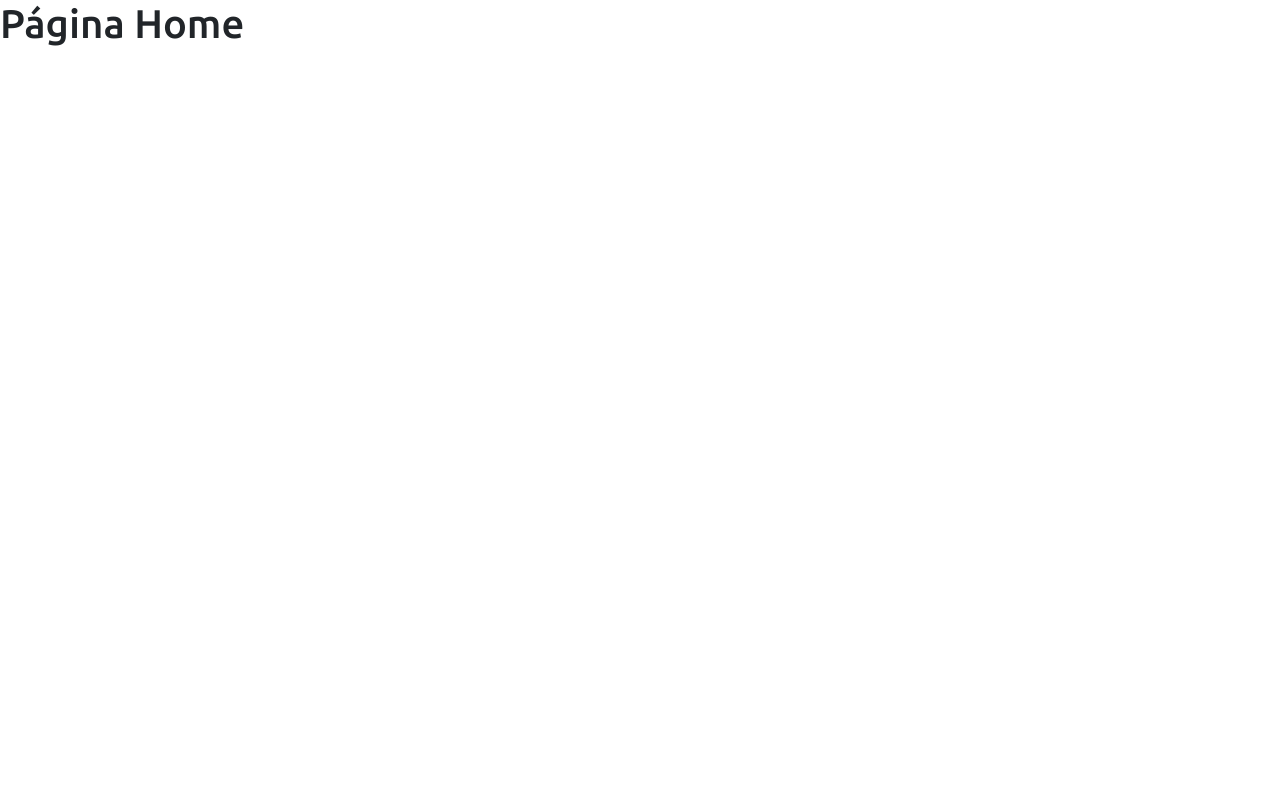
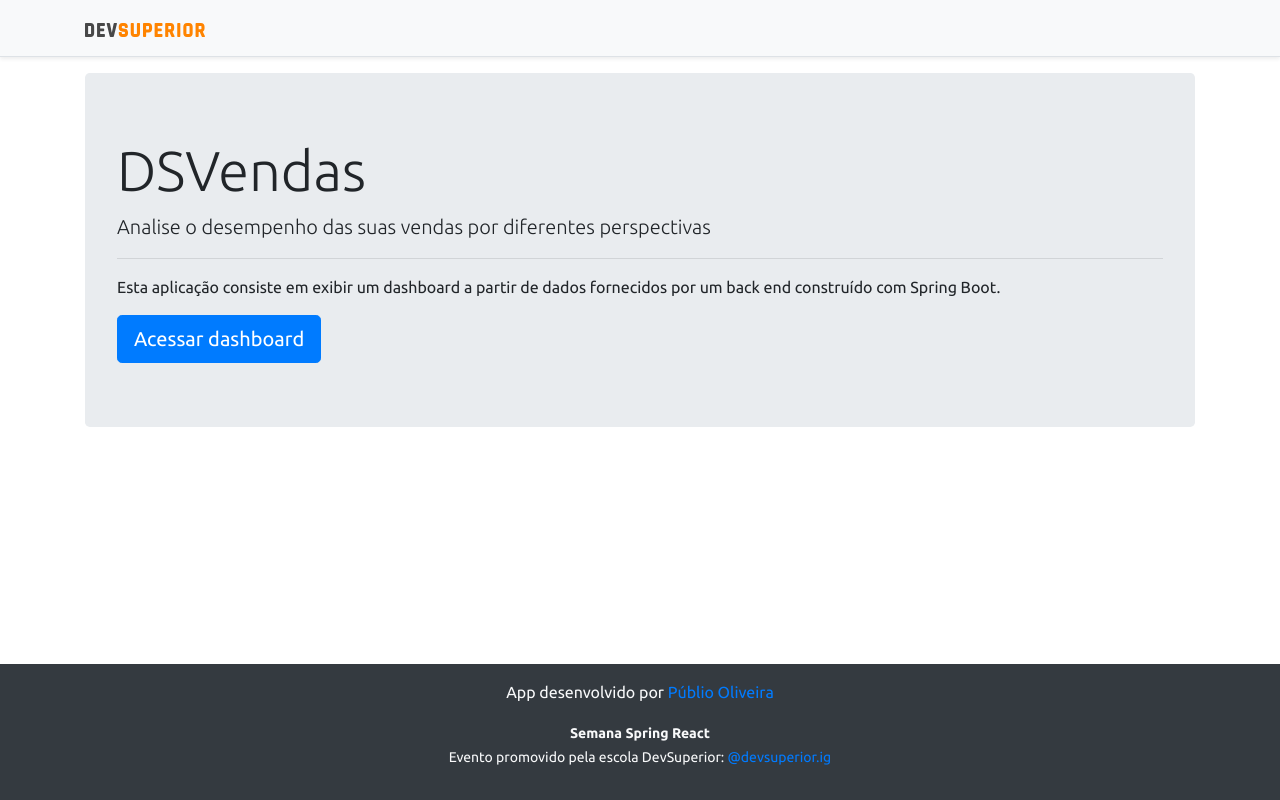
Before and after one commit to PublioNOliveira/Projeto-sds3, a React (Create React App) app in the folder frontend/: page / in a window 1280 px wide. Built offline with nearby package versions, Linux system fonts and the light colour scheme.

Commit message:
Home, navigation

```diff
--- a/frontend/src/components/NavBar/index.tsx
+++ b/frontend/src/components/NavBar/index.tsx
@@ -1,13 +1,16 @@
 import ImgDsDark from "assets/img/ds-dark.svg"
+import { Link } from "react-router-dom";
 const NavBar = () => {
     return (
-        <div className = "d-flex flex-column flex-md-row align-items-center p-3 px-md-4 mb-3 bg-light border-bottom shadow-sm" >
+        <div className="d-flex flex-column flex-md-row align-items-center p-3 px-md-4 mb-3 bg-light border-bottom shadow-sm" >
             <div className="container">
                 <nav className="my-2 my-md-0 mr-md-3">
-                    <img src={ImgDsDark} alt="DevSuperior" width="120" />
+                    <Link to="/">
+                        <img src={ImgDsDark} alt="DevSuperior" width="120" />
+                    </Link>
                 </nav>
             </div>
-      </div >
+        </div >
     );
 }
 
--- a/frontend/src/pages/Home/index.tsx
+++ b/frontend/src/pages/Home/index.tsx
@@ -1,8 +1,24 @@
+import Footer from "components/Footer";
+import NavBar from "components/NavBar";
+import { Link } from "react-router-dom";
+
 const Home = () => {
     return (
-        <div>
-           <h1>Página Home</h1>
-      </div >
+        <>
+        <NavBar />
+        <div className="container">
+            <div className="jumbotron">
+                <h1 className="display-4">DSVendas</h1>
+                <p className="lead">Analise o desempenho das suas vendas por diferentes perspectivas</p>
+                <hr />
+                <p>Esta aplicação consiste em exibir um dashboard a partir de dados fornecidos por um back end construído com Spring Boot.</p>
+                <Link className="btn btn-primary btn-lg" to="/dashboard">
+                    Acessar dashboard
+                </Link>
+            </div>
+        </div>
+        <Footer />
+        </>
     );
 }
 
```
